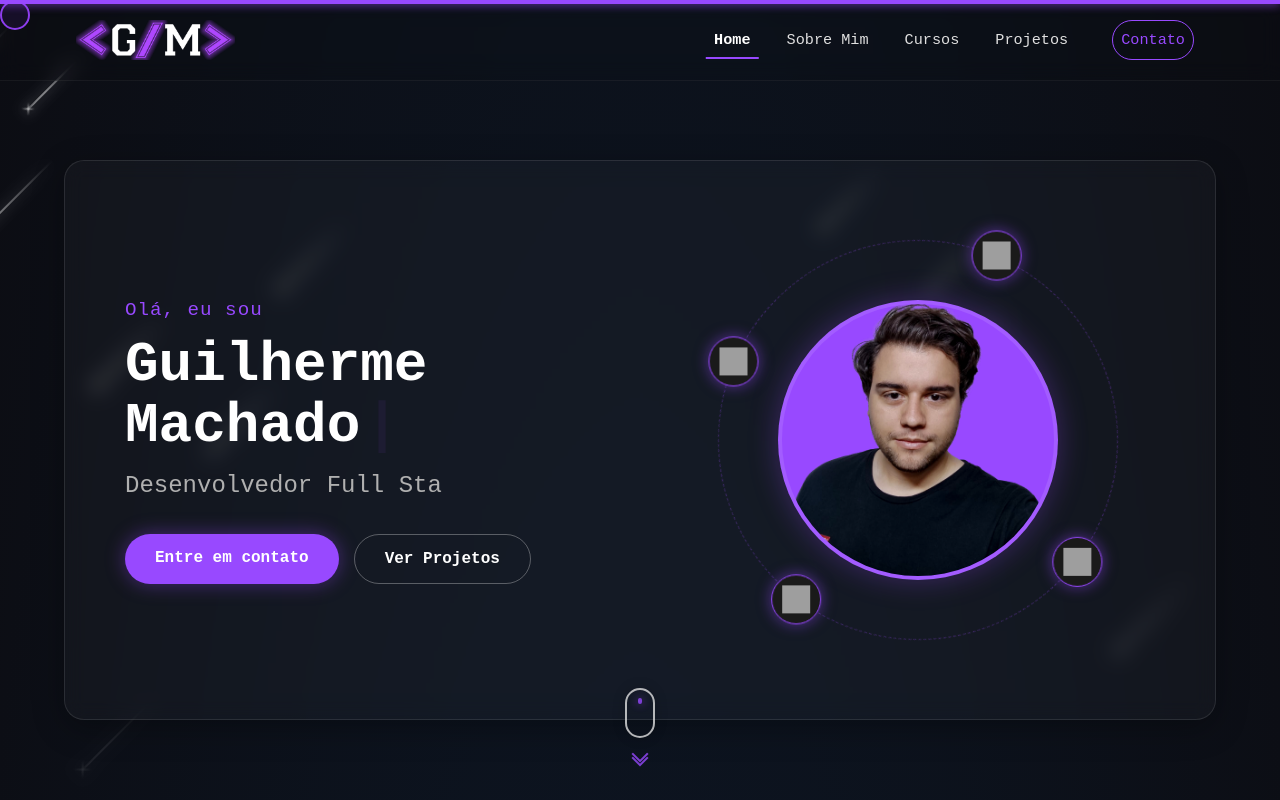
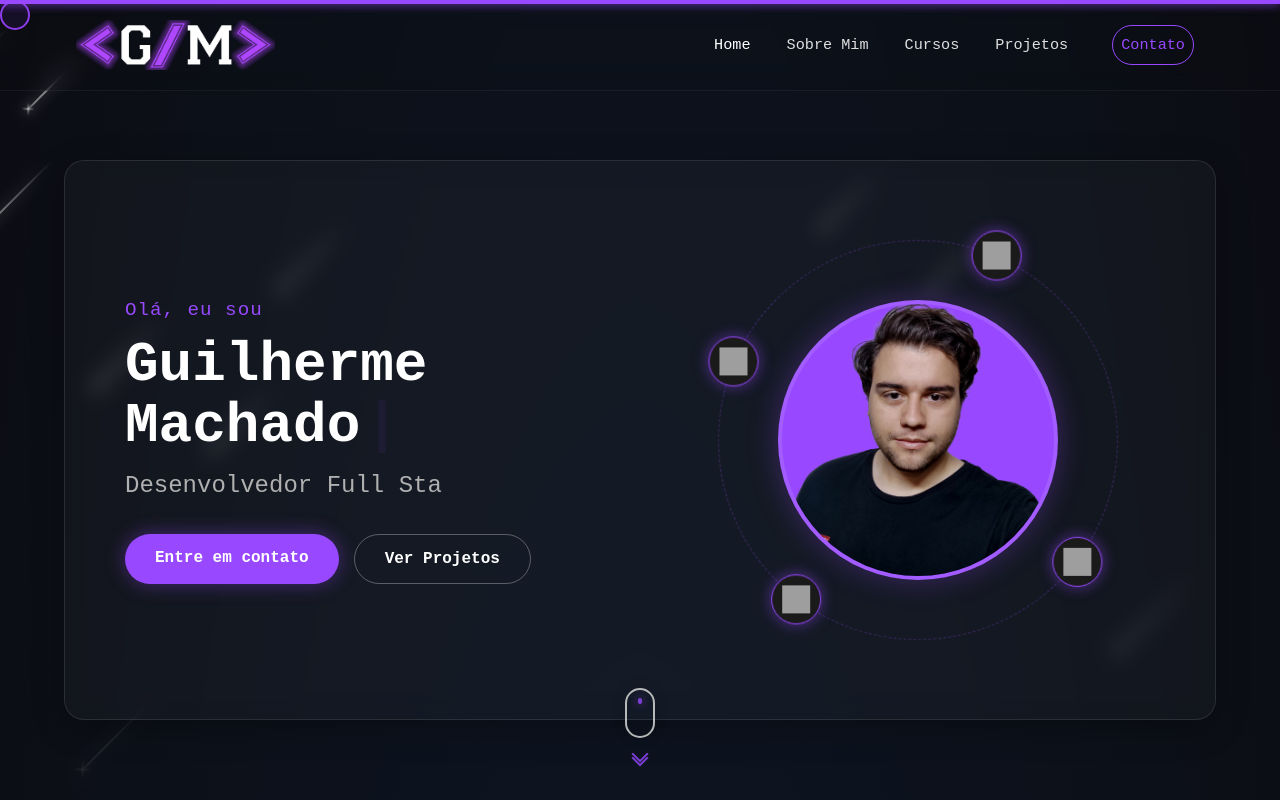
Before and after one commit to GuiMachado001/PortifolioReactVite, a React (Vite) app: page / in a window 1280 px wide. Shown: the top 800 px of the page. Built offline with nearby package versions, Linux system fonts and the light colour scheme; grey boxes are pictures that could not be loaded.

Commit message:
correção logo

```diff
--- a/src/components/Header/Header.css
+++ b/src/components/Header/Header.css
@@ -80,7 +80,7 @@
 }
 
 .logo-header {
-  height: 40px;
+  height: 50px;
   width: auto;
   object-fit: contain;
   transition: transform 0.3s ease;
@@ -88,16 +88,6 @@
 
 .logo-header:hover {
   transform: scale(1.05);
-}
-
-.nav-link.active {
-    color: #9849ff !important;
-    font-weight: 700;
-}
-
-/* Opcional: manter o sublinhado na seção ativa */
-.nav-link.active::after {
-    width: 100%;
 }
 
 @media (max-width: 991px) {
--- a/src/components/Header/Header.jsx
+++ b/src/components/Header/Header.jsx
@@ -36,7 +36,8 @@ function Header() {
       <div className="container">
 
         <a className="navbar-brand" href="#home">
-           <img src="./../../../public/img/fotos/logo.png" alt="Logo Guilherme Machado" className="logo-header" />
+           {/* CORREÇÃO AQUI: O caminho deve partir da raiz (public) */}
+           <img src="/img/fotos/logo.png" alt="Logo Guilherme Machado" className="logo-header" />
         </a>
 
         <button
```
